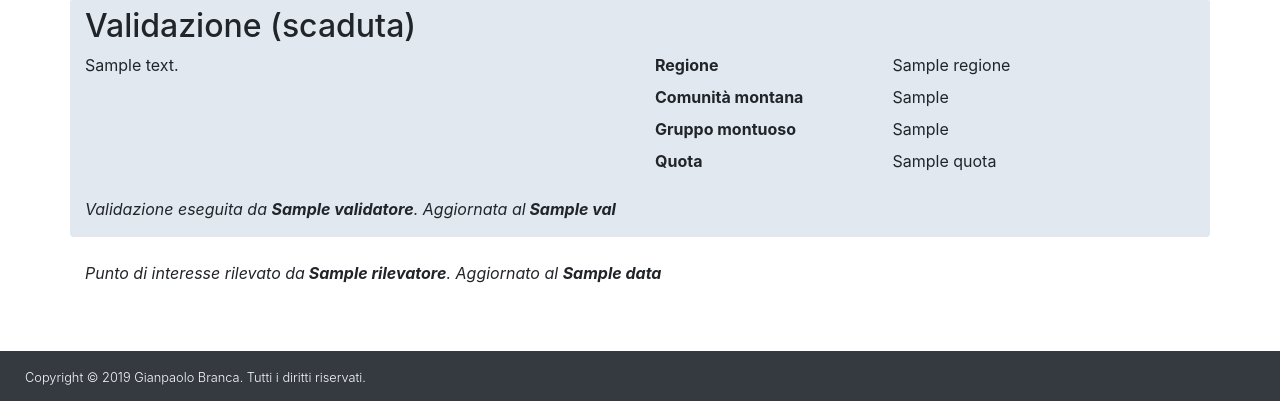
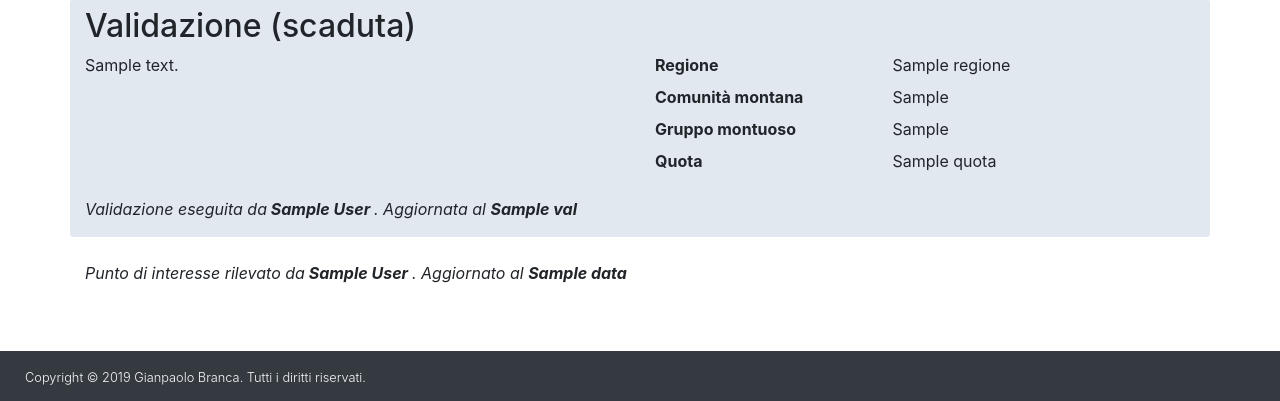
Before and after one commit to GianpaoloBranca/CAI-Punti-Interesse, a Django app: template templates/punti_interesse/show.html in a window 1280 px wide. Shown: the part 835-1236 px from the top of the page. Run offline with Django 3.2, Linux system fonts and the light colour scheme; tables that the repository leaves empty hold one stand-in row (values such as "Sample post"); the template is opened without the code that fills it: values that come from a table or form of the project are taken from there, most other values are stand-ins (such as "Sample title", 1, 10 or a date in 2020); grey boxes marked "Sample" are stand-in pictures; some libraries are stand-ins or nearby versions.

Commit message:
Add one-to-one relationship for users in models

```diff
--- a/punti_interesse/models.py
+++ b/punti_interesse/models.py
@@ -1,6 +1,8 @@
 from django.db import models
 from django.template.defaultfilters import slugify
 from django.core.validators import MinValueValidator
+from django.contrib.auth.models import User
+
 from punti_interesse.validators import validate_degree, MaxSizeValidator
 
 class PuntoInteresse(models.Model):
@@ -35,8 +37,7 @@ class PuntoInteresse(models.Model):
     rif_biblio = models.TextField(verbose_name='Riferimenti bibliografici', max_length=256, blank=True)
     rif_sito = models.TextField(verbose_name='Riferimenti sitografici', max_length=256, blank=True)
 
-    # TODO set as foreign key (maybe?)
-    rilevatore = models.CharField(verbose_name='Nome rilevatore', max_length=128) # dalla piattaforma del CAI
+    rilevatore = models.OneToOneField(User, verbose_name='Utente rilevatore', on_delete=models.SET_NULL, null=True)
 
     data = models.DateField(verbose_name='Data inserimento', auto_now=True)
     validato = models.BooleanField(verbose_name='Validato', default=False)
@@ -57,10 +58,9 @@ class PuntoInteresse(models.Model):
 class ValidazionePunto(models.Model):
     punto = models.OneToOneField(PuntoInteresse, on_delete=models.CASCADE, primary_key=True)
 
-    # TODO set as foreign key (maybe?)
-    validatore = models.CharField(verbose_name='Nome validatore', max_length=128) # dalla piattaforma del CAI
+    validatore = models.OneToOneField(User, verbose_name='Utente validatore', on_delete=models.SET_NULL, null=True)
+
     descrizione = models.TextField(verbose_name='Descrizione', max_length=256)
-
     data = models.DateField(verbose_name='Data validazione', auto_now=True)
     data_aggiornamento = models.DateField(verbose_name='Data aggiornamento', auto_now=True)
 
--- a/punti_interesse/views.py
+++ b/punti_interesse/views.py
@@ -37,6 +37,7 @@ def logout(request):
 
 @login_required
 def home(request):
+
     query = request.GET.get('nome')
     if query:
         lista_punti = PuntoInteresse.objects.filter(nome__icontains=query).order_by('data')
@@ -71,7 +72,7 @@ def new(request):
 
         if form.is_valid() and fotoformset.is_valid():
             punto = form.save(commit=False)
-            punto.rilevatore = request.user.username
+            punto.rilevatore = request.user
             punto.save()
             save_fotos(fotoformset, punto)
             return HttpResponseRedirect(reverse('show', kwargs={'slug': punto.slug}))
@@ -132,7 +133,7 @@ def validate(request, slug):
         if form.is_valid():
             val = form.save(commit=False)
             val.punto = punto
-            val.validatore = request.user.username
+            val.validatore = request.user
             val.save()
             punto.validato = True
             punto.save()
--- a/templates/punti_interesse/show.html
+++ b/templates/punti_interesse/show.html
@@ -146,13 +146,26 @@
         </div>
       </div>
       <p><i>
-        Validazione eseguita da <b>{{ val.validatore }}</b>. Aggiornata al<b> {{ val.data_aggiornamento }}</b>
+        Validazione eseguita da<b>
+          {% if val.validatore %}
+            {{ val.validatore.first_name }} {{ val.validatore.last_name }}
+          {% else %}
+            [rimosso]
+          {% endif %}
+          </b>. Aggiornata al <b>{{ val.data_aggiornamento }}</b>
       </i></p>
     </div>
   </div>
   {% endif %}
   <br>
-  <p><i>Punto di interesse rilevato da<b> {{ punto.rilevatore }}</b>. Aggiornato al <b>{{ punto.data }}</b></i></p>
+  <p><i>Punto di interesse rilevato da<b>
+    {% if punto.rilevatore %}
+      {{ punto.rilevatore.first_name }} {{ punto.rilevatore.last_name }}
+    {% else %}
+      [rimosso]
+    {% endif %}
+    </b>. Aggiornato al <b>{{ punto.data }}</b>
+  </i></p>
 </main>
 {% else %}
 Errore! Punto di intersse mancante.
```
Also changed, not shown: populate.py (+9 -2 lines), punti_interesse/signals/cas_handlers.py (+5 -3 lines), punti_interesse/migrations/0013_auto_20190305_1531.py (added), punti_interesse/migrations/0014_auto_20190307_1536.py (added).
